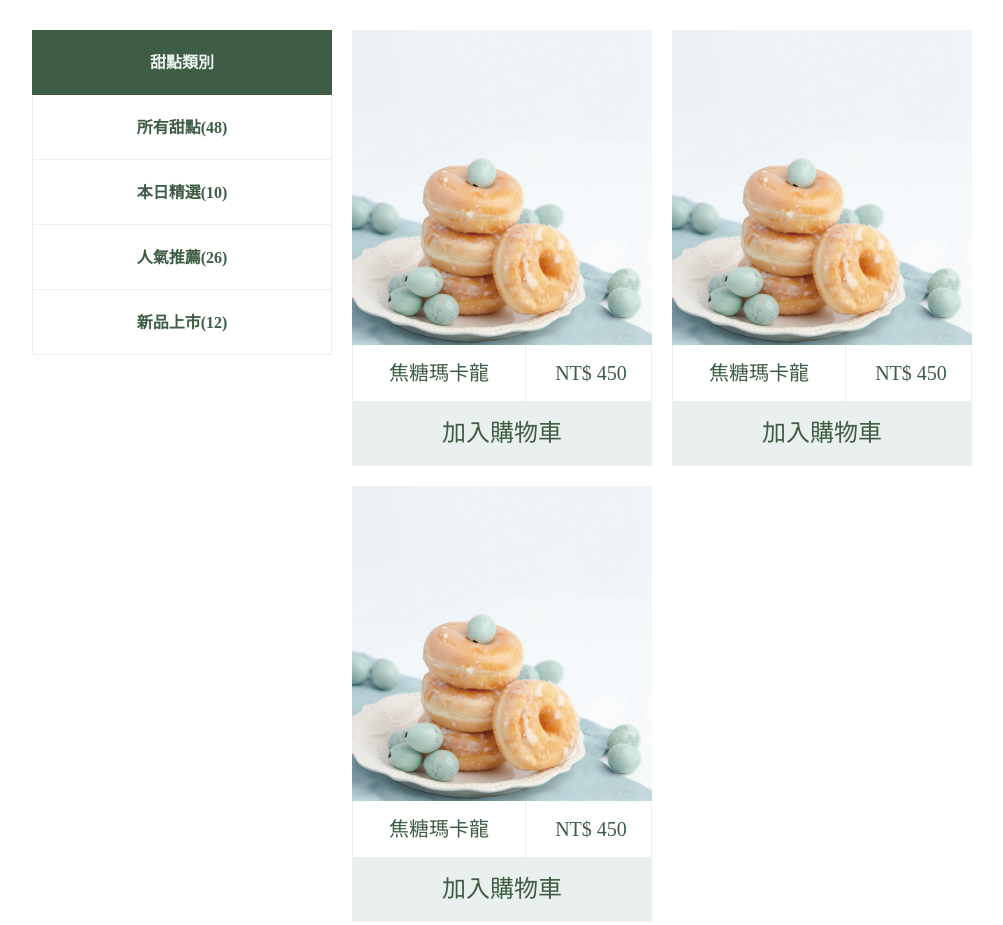
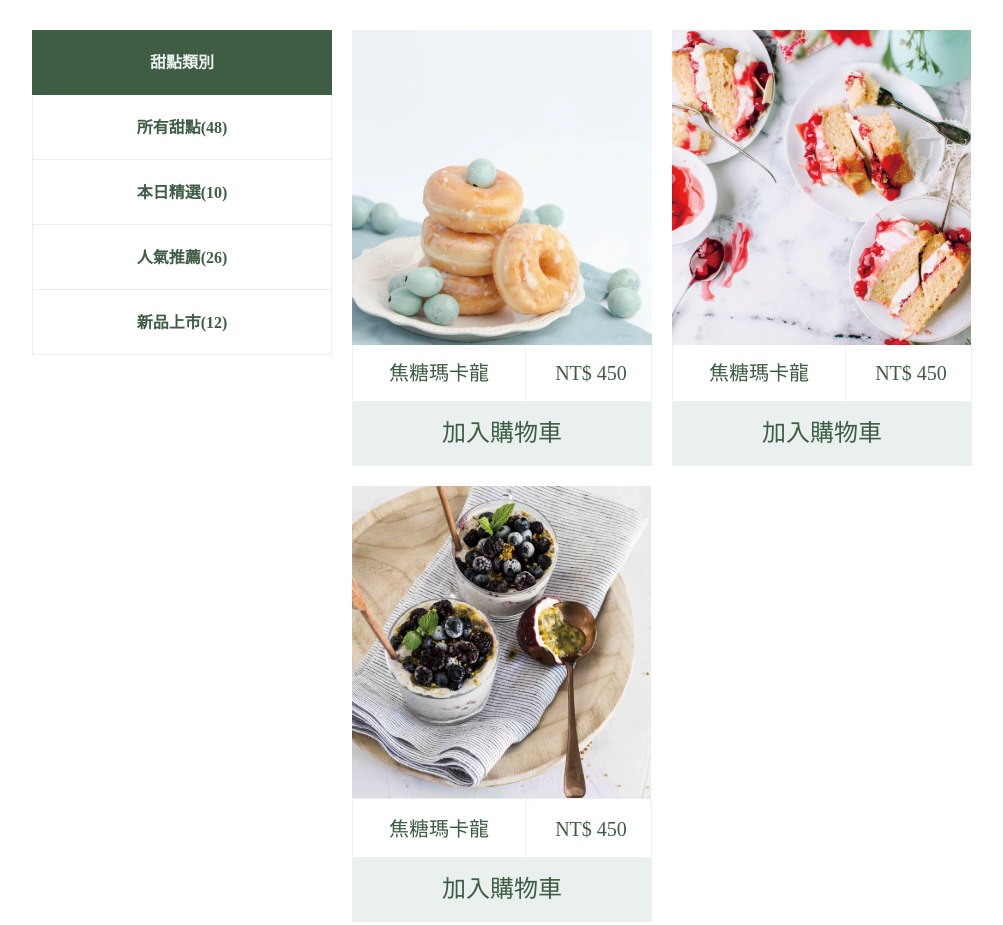
Before and after one commit to wayne8724/flex10, a plain HTML site: page index.html in a window 1280 px wide. Shown: the whole page, without its empty margins (138-1141 px from the left). Drawn offline with Linux system fonts and the light colour scheme.

Commit message:
v2
改圖片編號

```diff
--- a/index.html
+++ b/index.html
@@ -26,12 +26,12 @@
                     <span class="buy"><a href="#">加入購物車</a></span>
                 </div>
                 <div class="product">
-                    <img src="img/pic1.png" alt="商品圖">
+                    <img src="img/pic2.png" alt="商品圖">
                     <div><h3>焦糖瑪卡龍</h3><span>NT$ 450</span></div>
                     <span class="buy"><a href="#">加入購物車</a></span>
                 </div>
                 <div class="product">
-                    <img src="img/pic1.png" alt="商品圖">
+                    <img src="img/pic3.png" alt="商品圖">
                     <div><h3>焦糖瑪卡龍</h3><span>NT$ 450</span></div>
                     <span class="buy"><a href="#">加入購物車</a></span>
                 </div>
```
